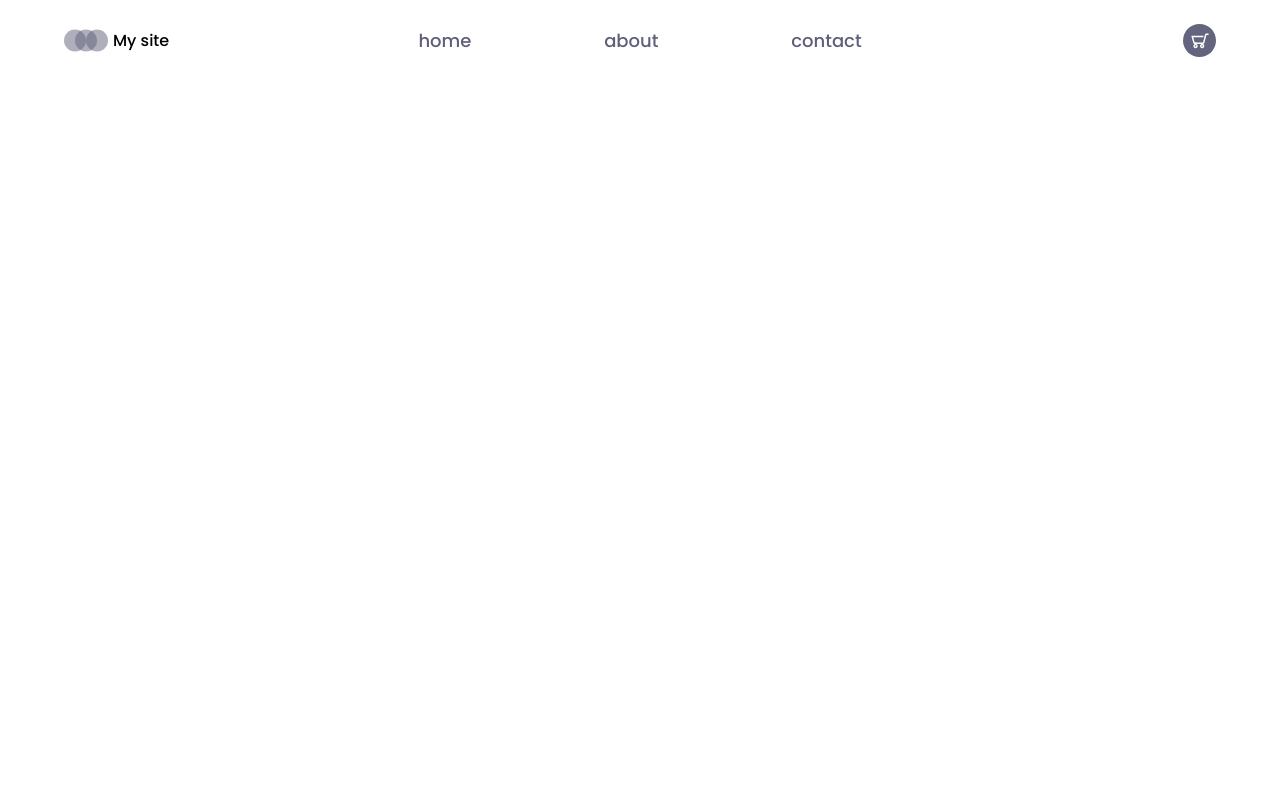
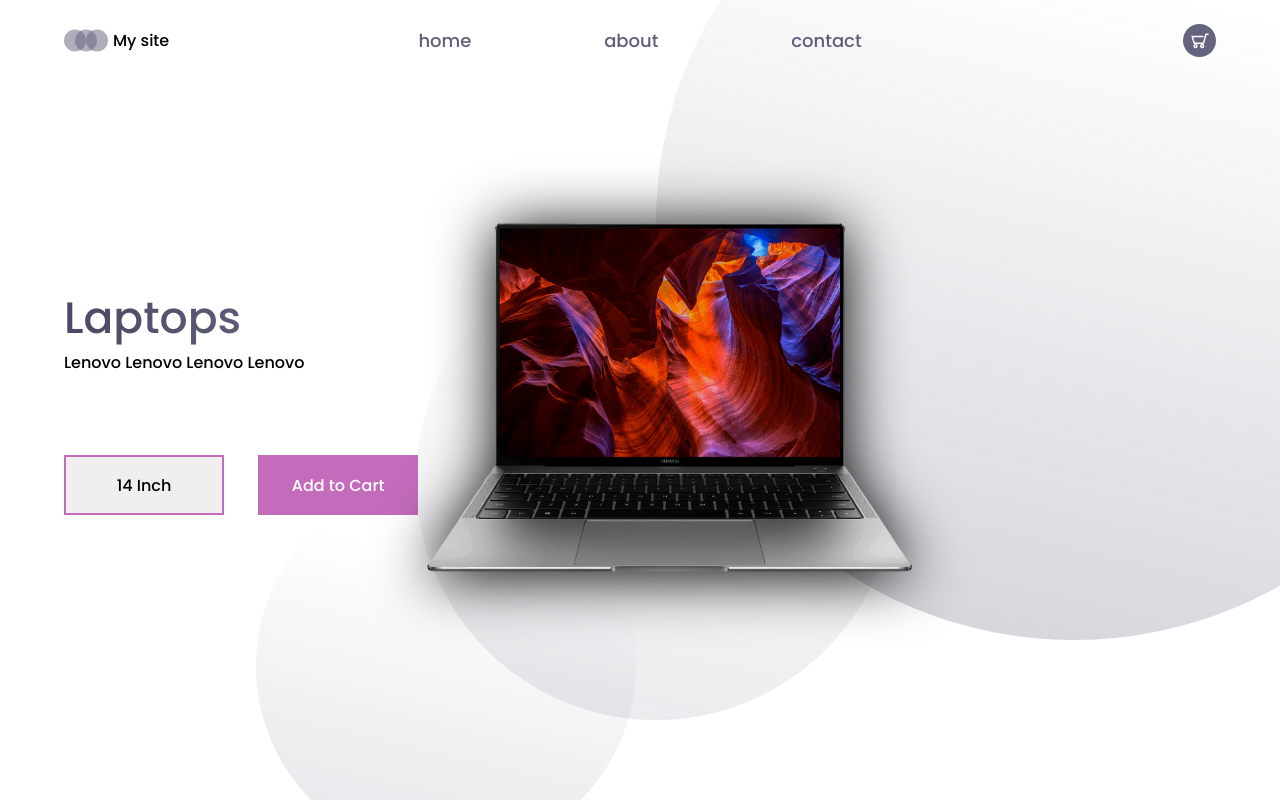
Before and after one commit to abusamrah2005/Web-Design, a plain HTML site: page 1/index.html in a window 1280 px wide. Drawn offline with Linux system fonts and the light colour scheme.

Commit message:
add more codes

```diff
--- a/1/index.html
+++ b/1/index.html
@@ -27,6 +27,25 @@
         <img src="img/cart.svg" alt="" />
       </div>
     </header>
-    <main></main>
+    <main>
+      <section class="presentation">
+        <div class="introduction">
+          <div class="intro-text">
+            <h1>Laptops</h1>
+            <p>Lenovo Lenovo Lenovo Lenovo</p>
+          </div>
+          <div class="cta">
+            <button class="cta-select">14 Inch</button>
+            <button class="cta-add">Add to Cart</button>
+          </div>
+        </div>
+        <div class="cover">
+          <img src="img/matebook.png" alt="metabook" />
+        </div>
+      </section>
+      <img class="big-circle" src="img/big-eclipse.svg" alt="" />
+      <img class="mid-circle" src="img/mid-eclipse.svg" alt="" />
+      <img class="small-circle" src="img/small-eclipse.svg" alt="" />
+    </main>
   </body>
 </html>
--- a/1/style.css
+++ b/1/style.css
@@ -50,3 +50,75 @@ nav {
   flex: 1;
   justify-content: flex-end;
 }
+.presentation {
+  display: flex;
+  width: 90%;
+  margin: auto;
+  min-height: 80vh;
+  align-items: center;
+}
+.introduction {
+  float: 1;
+}
+.intro-text h1 {
+  font-size: 44px;
+  font-weight: 500;
+  background: linear-gradient(to right, #494964, #6f6f89);
+  -webkit-background-clip: text;
+  -webkit-text-fill-color: transparent;
+}
+.intro-text h1 p {
+  margin-top: 5px;
+  font-size: 22px;
+  color: #585772;
+}
+.cta {
+  padding: 50px 0px 0px 0px;
+}
+.cta-select {
+  border: 2px solid #c36cbb;
+  width: 160px;
+  height: 60px;
+  cursor: pointer;
+  font-size: 16px;
+}
+.cta-add {
+  background: #c36cbb;
+  width: 160px;
+  height: 60px;
+  cursor: pointer;
+  font-size: 16px;
+  color: white;
+  border: none;
+  margin: 30px 0px 0px 30px;
+}
+button {
+  font-family: 'Poppins', sans-serif;
+}
+.cover img {
+  height: 60vh;
+  filter: drop-shadow(0px 5px 30px black);
+}
+.big-circle {
+  position: absolute;
+  top: 0px;
+  right: 0px;
+  z-index: -1;
+  opacity: 0.5;
+  height: 80%;
+}
+
+.mid-circle {
+  position: absolute;
+  top: 30%;
+  right: 30%;
+  z-index: -1;
+  opacity: 0.4;
+  height: 60%;
+}
+.small-circle {
+  position: absolute;
+  bottom: 0px;
+  left: 20%;
+  z-index: -1;
+}
```
